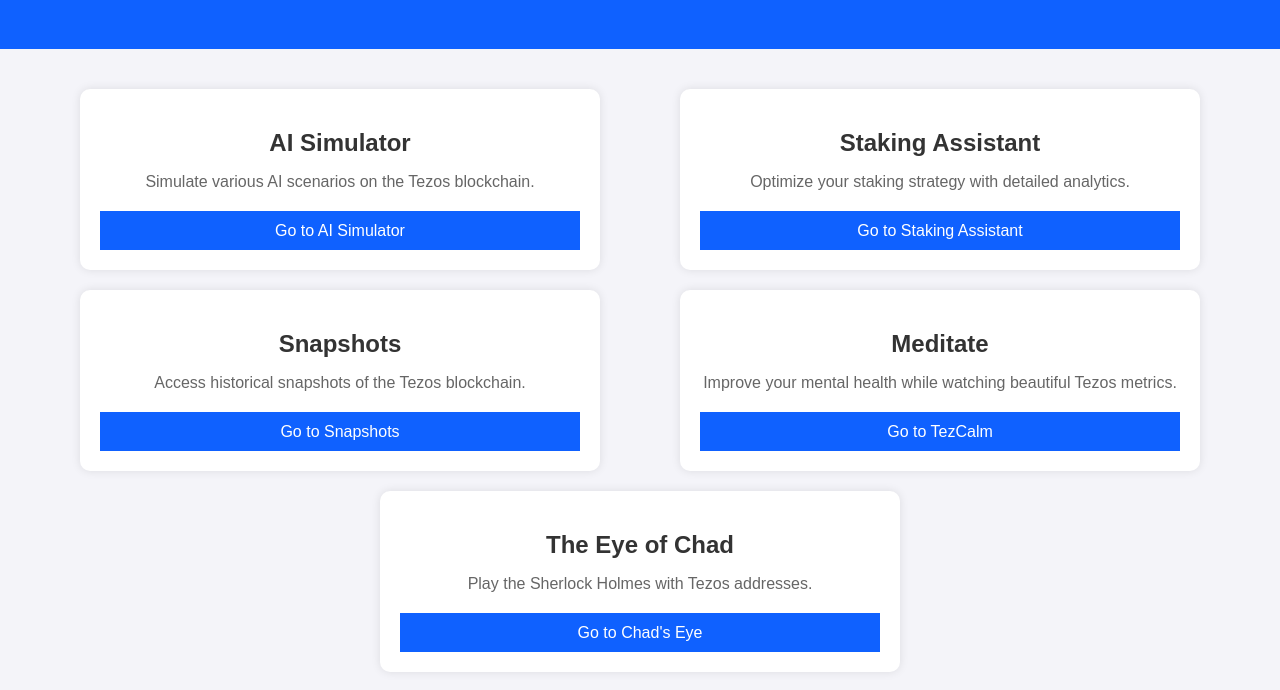
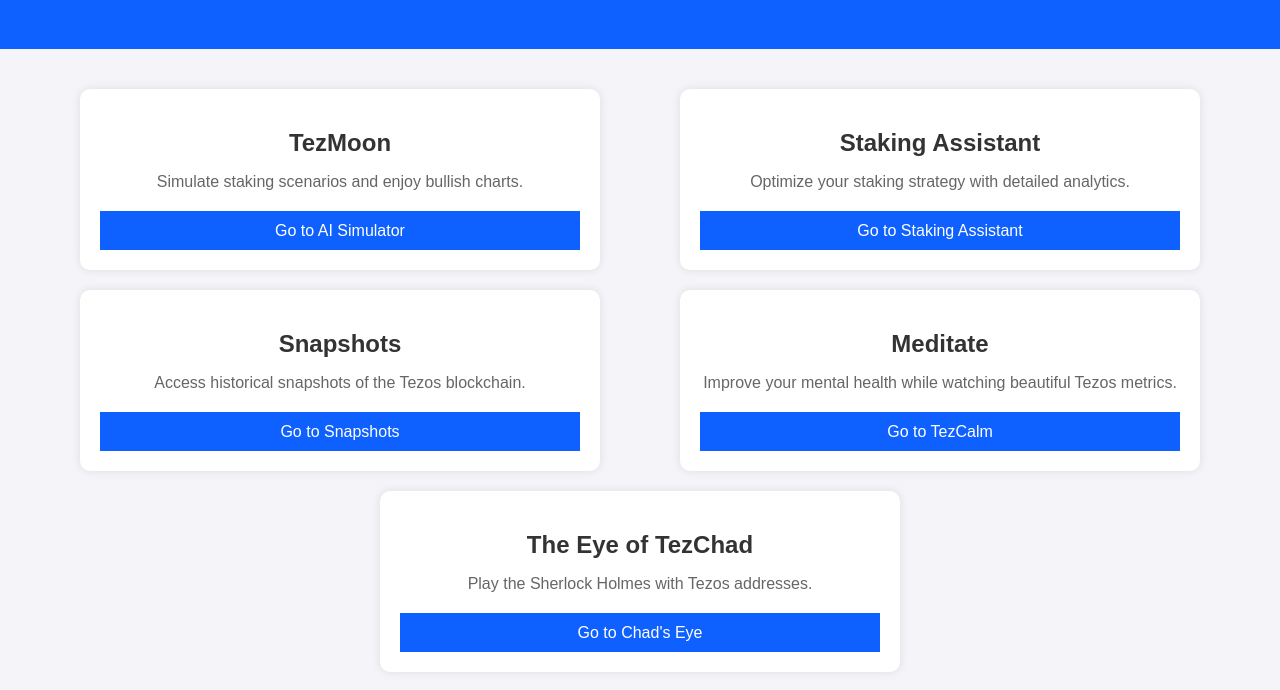
Before and after one commit to xtzchads/xtzchad.xyz, a plain HTML site: page index.html in a window 1280 px wide. Shown: the part 110-800 px from the top of the page. Drawn offline with Linux system fonts and the light colour scheme.

Commit message:
Update index.html

```diff
--- a/index.html
+++ b/index.html
@@ -107,8 +107,8 @@
     <!-- Tool Block 1: AI Simulator -->
     <div class="tool-block">
         <div class="tool-content">
-            <h2 class="tool-title">AI Simulator</h2>
-            <p class="tool-description">Simulate various AI scenarios on the Tezos blockchain.</p>
+            <h2 class="tool-title">TezMoon</h2>
+            <p class="tool-description">Simulate staking scenarios and enjoy bullish charts.</p>
             <a href="https://ai.xtzchad.xyz" class="tool-link" target="_blank">Go to AI Simulator</a>
         </div>
     </div>
@@ -140,7 +140,7 @@
     </div>
     <div class="tool-block">
         <div class="tool-content">
-            <h2 class="tool-title">The Eye of Chad</h2>
+            <h2 class="tool-title">The Eye of TezChad</h2>
             <p class="tool-description">Play the Sherlock Holmes with Tezos addresses.</p>
             <a href="https://eye.xtzchad.xyz/" class="tool-link" target="_blank">Go to Chad's Eye</a>
         </div>
```
